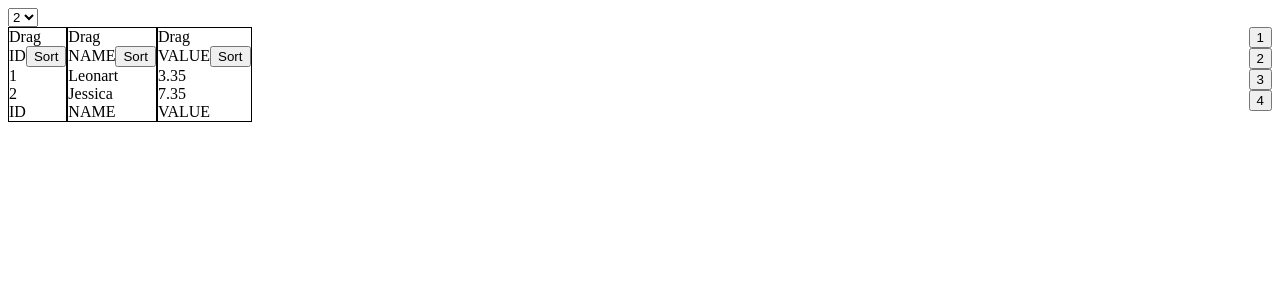
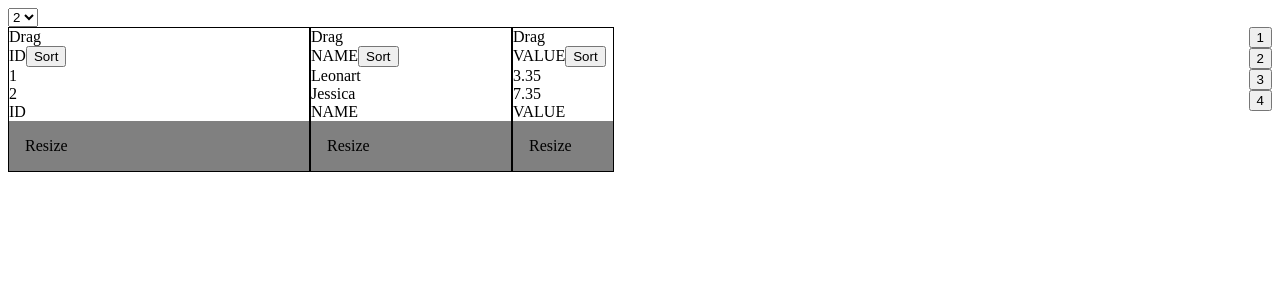
Before and after one commit to leonartgutz/TableComponent, a React (Create React App) app: page / in a window 1280 px wide. Shown: the top 300 px of the page. Built offline with nearby package versions, Linux system fonts and the light colour scheme.

Commit message:
Resize Implementation

```diff
--- a/sass/Table/styles.scss
+++ b/sass/Table/styles.scss
@@ -27,20 +27,21 @@
 
   &__column {
     border: 1px solid black;
+    min-width: 100px;
   }
 
   &__row {
-
     &--hover {
       background: red;
     }
 
-    &--click {
+    &--selected {
       background: green;
     }
   }
 
-  &__row, &__column {
+  &__row,
+  &__column {
     @extend %defaultProps;
   }
 
@@ -61,4 +62,11 @@
       @extend %defaultProps;
     }
   }
+
+  &__resizer {
+    background: grey;
+    padding: 1rem;
+    display: block;
+    cursor: col-resize;
+  }
 }
--- a/src/App.js
+++ b/src/App.js
@@ -50,7 +50,7 @@ const column = [
     dataField: 'id',
     text: 'ID',
     footer: 'ID',
-    width: 100,
+    width: 300,
   },
   {
     dataField: 'name',
@@ -81,7 +81,7 @@ const App = () => {
         <option value="6">6</option>
         <option value="8">8</option>
       </select>
-      <Table data={array} columns={column} rowLimit={row} />
+      <Table data={array} columns={column} rowLimit={row} isDraggable isResizable />
     </>
   )
 }
--- a/src/components/Table/TableColumn/index.js
+++ b/src/components/Table/TableColumn/index.js
@@ -1,23 +1,54 @@
+/* eslint-disable object-curly-newline */
+/* eslint-disable jsx-a11y/interactive-supports-focus */
 /* eslint-disable react/jsx-props-no-spreading */
-import React from 'react'
+import React, { useEffect } from 'react'
 import PropTypes from 'prop-types'
 import { Draggable } from 'react-beautiful-dnd'
+import makeResizableDiv from '../utils/resizable'
 
-const TableColumn = ({ children, width, column }) => (
-  <Draggable draggableId={`column-${column}`} index={column}>
+const TableColumn = ({ children, column, isDraggable, isResizable }) => {
+  if (isResizable) {
+    useEffect(() => {
+      makeResizableDiv(`.tableStyle__column-${column}`)
+    }, [])
+  }
+
+  if (isDraggable) {
+    return (
+      <Draggable draggableId={`column-${column}`} index={column} test="test">
         {(provided) => (
-      <div className="tableStyle__column" style={{ width }} {...provided.draggableProps} ref={provided.innerRef}>
+          <div
+            className={`tableStyle__column tableStyle__column-${column}`}
+            {...provided.draggableProps}
+            ref={provided.innerRef}
+          >
             <span {...provided.dragHandleProps}>Drag</span>
             {children}
+
+            {isResizable ? <span className="tableStyle__resizer">Resize</span> : ''}
           </div>
         )}
       </Draggable>
     )
+  }
+  return (
+    <div className={`tableStyle__column tableStyle__column-${column}`}>
+      {children}
+      {isResizable ? <span className="tableStyle__resizer">Resize</span> : ''}
+    </div>
+  )
+}
 
 TableColumn.propTypes = {
   children: PropTypes.node.isRequired,
-  width: PropTypes.number.isRequired,
   column: PropTypes.number.isRequired,
+  isDraggable: PropTypes.bool,
+  isResizable: PropTypes.bool,
+}
+
+TableColumn.defaultProps = {
+  isDraggable: true,
+  isResizable: true,
 }
 
 export default TableColumn
--- a/src/components/Table/TableHead/index.js
+++ b/src/components/Table/TableHead/index.js
@@ -4,16 +4,15 @@ import PropTypes from 'prop-types'
 import '../styles.css'
 import TableCell from '../TableCell'
 
-const TableHead = ({ children }) => (
-  <div className="tableStyle__head">
-    <TableCell>
-      {children}
-    </TableCell>
+const TableHead = ({ children, width }) => (
+  <div className="tableStyle__head" style={{ width }}>
+    <TableCell>{children}</TableCell>
   </div>
 )
 
 TableHead.propTypes = {
   children: PropTypes.node.isRequired,
+  width: PropTypes.number.isRequired,
 }
 
 export default TableHead
--- a/src/components/Table/TableRow/index.js
+++ b/src/components/Table/TableRow/index.js
@@ -28,15 +28,18 @@ const TableRow = ({ column, row, index }) => {
   const clickHandler = (rowIndex) => {
     const elements = document.querySelectorAll(`.tableStyle__row-${rowIndex}`)
     Object.values(elements).map((element) => {
-      element.classList.toggle('tableStyle__row--click')
+      element.classList.toggle('tableStyle__row--selected')
     })
   }
 
   return (
-    <div className={`tableStyle__row tableStyle__row-${index}`} onClick={() => clickHandler(index)} onMouseOver={() => hoverEnterHandler(index)} onMouseLeave={() => hoverLeaveHandler(index)}>
-      <TableCell>
-        {row[column.dataField] ? row[column.dataField] : ''}
-      </TableCell>
+    <div
+      className={`tableStyle__row tableStyle__row-${index}`}
+      onClick={() => clickHandler(index)}
+      onMouseOver={() => hoverEnterHandler(index)}
+      onMouseLeave={() => hoverLeaveHandler(index)}
+    >
+      <TableCell>{row[column.dataField] ? row[column.dataField] : ''}</TableCell>
     </div>
   )
 }
--- a/src/components/Table/index.js
+++ b/src/components/Table/index.js
@@ -1,3 +1,4 @@
+/* eslint-disable object-curly-newline */
 /* eslint-disable consistent-return */
 /* eslint-disable react/jsx-props-no-spreading */
 /* eslint-disable react/no-array-index-key */
@@ -13,7 +14,7 @@ import TableFooter from './TableFooter'
 import paginator from './utils/paginator'
 import compareValues from './utils/compareValues'
 
-const Table = ({ columns, data, rowLimit }) => {
+const Table = ({ columns, data, rowLimit, isDraggable, isResizable }) => {
   const [info, setInfo] = useState([])
   const [sortOrder, setSortOrder] = useState('desc')
   const [perPage, setPerPage] = useState(rowLimit)
@@ -64,9 +65,7 @@ const Table = ({ columns, data, rowLimit }) => {
   }
 
   const onDragEnd = (result) => {
-    const {
-      destination, source, draggableId,
-    } = result
+    const { destination, source, draggableId } = result
 
     const colId = draggableId.split('column-')[1]
 
@@ -92,8 +91,13 @@ const Table = ({ columns, data, rowLimit }) => {
           {(provided) => (
             <div className="tableStyle__table" {...provided.droppableProps} ref={provided.innerRef}>
               {testCol.map((column, index) => (
-                <TableColumn key={`column-${index}`} column={index} width={column.width}>
-                  <TableHead>
+                <TableColumn
+                  key={`column-${index}`}
+                  column={index}
+                  isDraggable={isDraggable}
+                  isResizable={isResizable}
+                >
+                  <TableHead width={column.width}>
                     {column.text}
                     <button type="button" onClick={() => sortHanlder(column.dataField, sortOrder)}>
                       Sort
@@ -102,15 +106,12 @@ const Table = ({ columns, data, rowLimit }) => {
                   {displayArr.map((row, rowIndex) => (
                     <TableRow key={rowIndex} row={row} column={column} index={rowIndex} />
                   ))}
-                  <TableFooter>
-                    {column.footer}
-                  </TableFooter>
+                  <TableFooter>{column.footer}</TableFooter>
                 </TableColumn>
               ))}
               {provided.placeholder}
             </div>
           )}
-
         </Droppable>
 
         <div className="tableStyle__pagination">
@@ -131,10 +132,14 @@ Table.propTypes = {
     }),
   ).isRequired,
   rowLimit: PropTypes.number,
+  isDraggable: PropTypes.bool,
+  isResizable: PropTypes.bool,
 }
 
 Table.defaultProps = {
   rowLimit: 20,
+  isDraggable: true,
+  isResizable: true,
 }
 
 export default Table
--- a/src/components/Table/styles.css
+++ b/src/components/Table/styles.css
@@ -20,11 +20,12 @@
 }
 .tableStyle__column {
   border: 1px solid black;
+  min-width: 100px;
 }
 .tableStyle__row--hover {
   background: red;
 }
-.tableStyle__row--click {
+.tableStyle__row--selected {
   background: green;
 }
 .tableStyle__cell {
@@ -33,3 +34,9 @@
 .tableStyle__pagination ul {
   list-style: none;
 }
+.tableStyle__resizer {
+  background: grey;
+  padding: 1rem;
+  display: block;
+  cursor: col-resize;
+}
--- /dev/null
+++ b/src/components/Table/utils/resizable.js
@@ -0,0 +1,22 @@
+/* eslint-disable no-shadow */
+const makeResizableDiv = (div) => {
+  const element = document.querySelector(div)
+  const resizer = document.querySelector(`${div} .tableStyle__resizer`)
+
+  const resize = (e) => {
+    element.style.width = `${e.pageX - element.getBoundingClientRect().left}px`
+  }
+
+  const stopResize = () => {
+    window.removeEventListener('mousemove', resize, true)
+  }
+
+  resizer.addEventListener('mousedown', (e) => {
+    e.preventDefault()
+
+    window.addEventListener('mousemove', resize, true)
+    window.addEventListener('mouseup', stopResize)
+  })
+}
+
+export default makeResizableDiv
```
Lines whose indentation alone changed are shown as unchanged.
